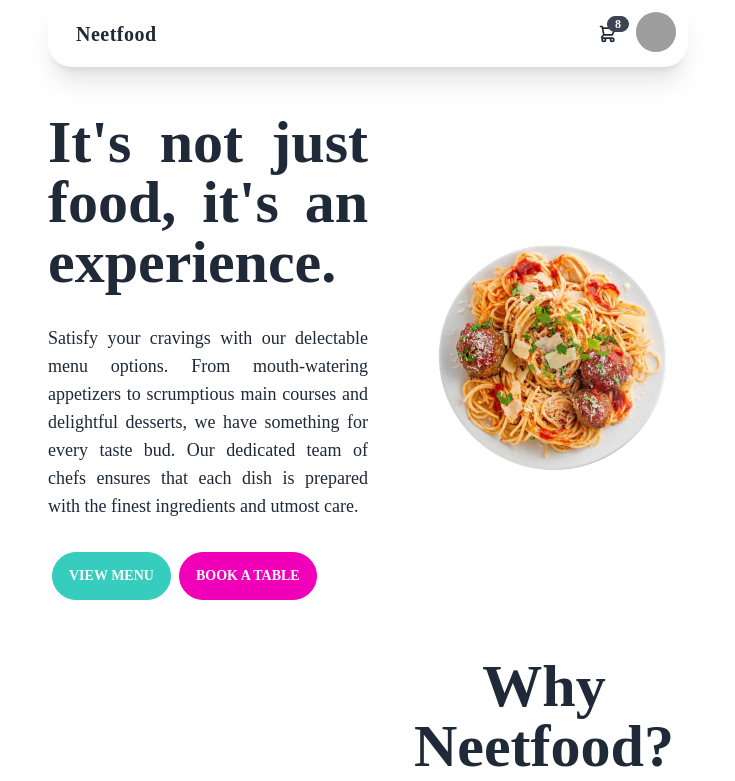
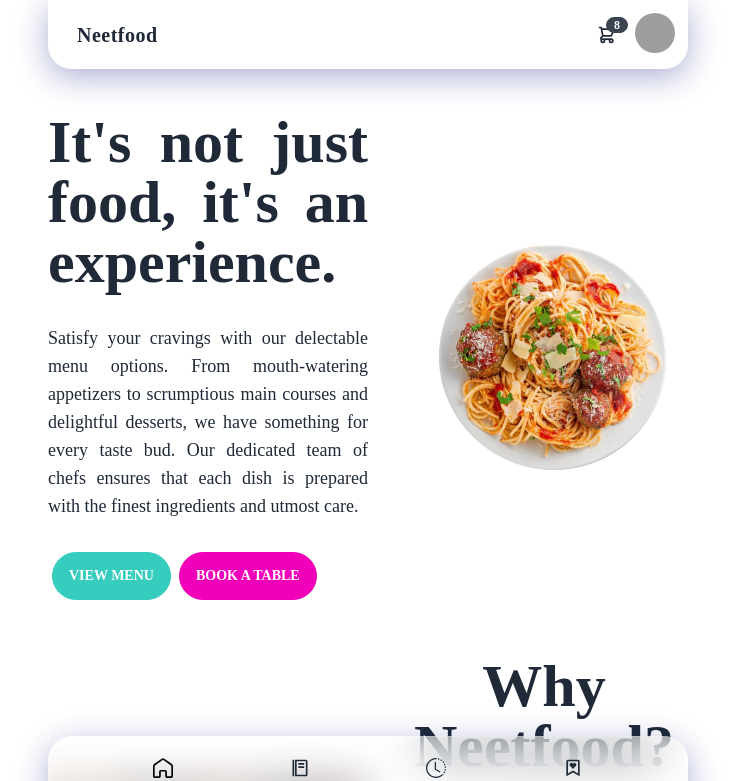
Before and after one commit to malvinval/food-order-app-ui, a React (Create React App) app: page / in a window 1280 px wide. Shown: the top 781 px of the page, without its empty margins (272-1007 px from the left). Built offline with nearby package versions, Linux system fonts and the light colour scheme; grey boxes are pictures that could not be loaded.

Commit message:
add: bottom navbar

```diff
--- a/package.json
+++ b/package.json
@@ -9,6 +9,7 @@
     "daisyui": "^2.51.6",
     "react": "^18.2.0",
     "react-dom": "^18.2.0",
+    "react-icons": "^4.8.0",
     "react-scripts": "5.0.1",
     "tailwindcss": "^3.3.2",
     "web-vitals": "^2.1.4"
--- a/src/App.js
+++ b/src/App.js
@@ -6,7 +6,7 @@ import CookingIMG from "./components/ui/img/cooking.jpg";
 const App = () => {
   const element = (
     <div id="container" className="">
-      <Navbar />
+      <Navbar position="top" />
       <div className='flex justify-center'>
       <div id="body-content-container" className="w-full lg:w-1/2 flex flex-col items-center mt-24 lg:mt-28">
         <div id="first-body-content" className="w-full flex flex-col-reverse lg:flex-row justify-center">
@@ -48,7 +48,7 @@ const App = () => {
           </div>
         </div>
 
-        <div id="third-body-content" className="w-full flex flex-col-reverse lg:flex-row mt-14 justify-center">
+        <div id="third-body-content" className="mb-14 lg:mb-32 w-full flex flex-col-reverse lg:flex-row mt-14 justify-center">
           <div className="w-full mt-10 lg:mt-0 h-full flex flex-col items-center lg:items-end justify-center">
             <div id="first-body-title-container" className="w-3/4 lg:w-full">
               <h1 className="font-garamond font-weight-800 text-4xl lg:text-6xl text-center lg:text-justify">We are open!</h1>
@@ -66,6 +66,7 @@ const App = () => {
         </div>
       </div>
       </div>
+      <Navbar position="bottom" />
     </div>
   );
 
--- a/src/components/ui/Navbar.jsx
+++ b/src/components/ui/Navbar.jsx
@@ -1,8 +1,30 @@
 import '../../index.css';
+import { GrHomeRounded } from 'react-icons/gr';
+import { BiFoodMenu } from 'react-icons/bi';
+import { BsClockHistory } from 'react-icons/bs';
+import { BiBookmarkHeart } from 'react-icons/bi';
 
-const Navbar = () => {
+const Navbar = (props) => {
     const element = (
-        <div className="fixed top-0 left-0 right-0 w-full md:w-1/2 navbar bg-white mx-auto shadow-xl rounded-b-3xl font-garamond">
+        <div id='navbar' className={`fixed ${props.position === "bottom" ? "bottom-0 rounded-t-3xl justify-center" : "top-0 rounded-b-3xl"} shadow-2xl left-0 right-0 w-full md:w-1/2 navbar bg-white mx-auto font-garamond`}>
+            {
+                props.position === "bottom" ?
+                <div className="px-5 flex w-full justify-between lg:justify-evenly">
+                    <a href="#!" className="hover:bg-gray-100 rounded-lg lg:px-10 lg:py-2 normal-case text-xl tracking-wide font-weight-800">
+                        <GrHomeRounded />
+                    </a>
+                    <a href="#!" className="hover:bg-gray-100 rounded-lg lg:px-10 lg:py-2 normal-case text-xl tracking-wide font-weight-800">
+                        <BiFoodMenu />
+                    </a>
+                    <a href="#!" className="hover:bg-gray-100 rounded-lg lg:px-10 lg:py-2 normal-case text-xl tracking-wide font-weight-800">
+                        <BsClockHistory />
+                    </a>
+                    <a href="#!" className="hover:bg-gray-100 rounded-lg lg:px-10 lg:py-2 normal-case text-xl tracking-wide font-weight-800">
+                        <BiBookmarkHeart />
+                    </a>
+                </div>
+                :
+                <>
                 <div className="flex-1 px-5">
                     <a href="#!" className="normal-case text-xl tracking-wide font-weight-800">Neetfood</a>
                 </div>
@@ -42,6 +64,8 @@ const Navbar = () => {
                     </ul>
                     </div>
                 </div>
+                </>
+            }
         </div>
     );
 
--- a/src/index.css
+++ b/src/index.css
@@ -12,6 +12,14 @@
     width: 85%;
 }
 
+#navbar {
+    background: rgba( 255, 255, 255, 0.4 );
+    box-shadow: 0 8px 32px 0 rgba( 31, 38, 135, 0.37 );
+    backdrop-filter: blur( 20px );
+    -webkit-backdrop-filter: blur( 20px );
+    border: 1px solid rgba( 255, 255, 255, 0.18 );
+}
+
 @media screen and (min-width: 600px) and (max-width: 1024px) {
     #food-img {
         width: 60%;
```
Also changed, not shown: 1 other file (tests, documents, lock files or other folders). Lines whose indentation alone changed are shown as unchanged.
